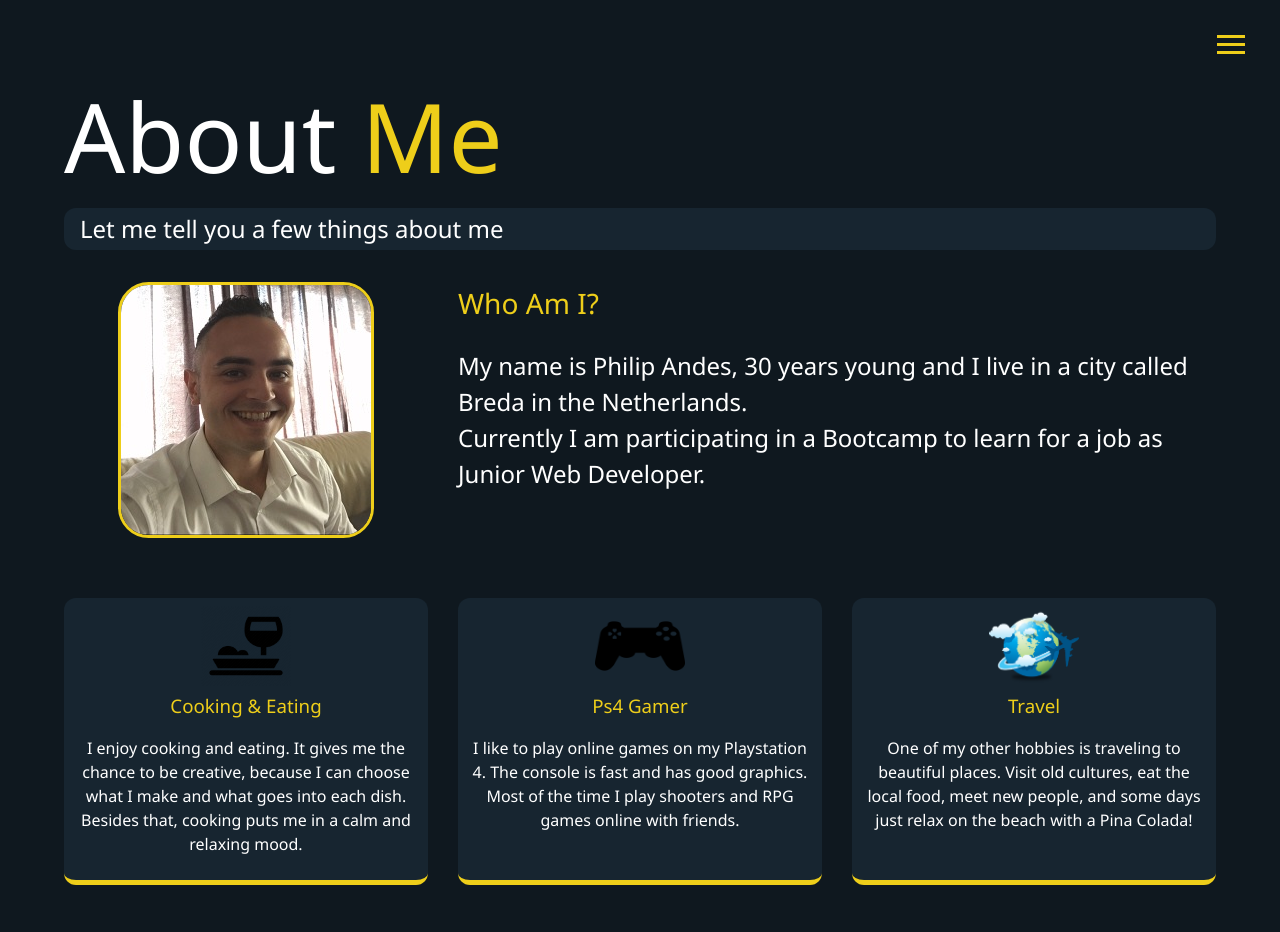
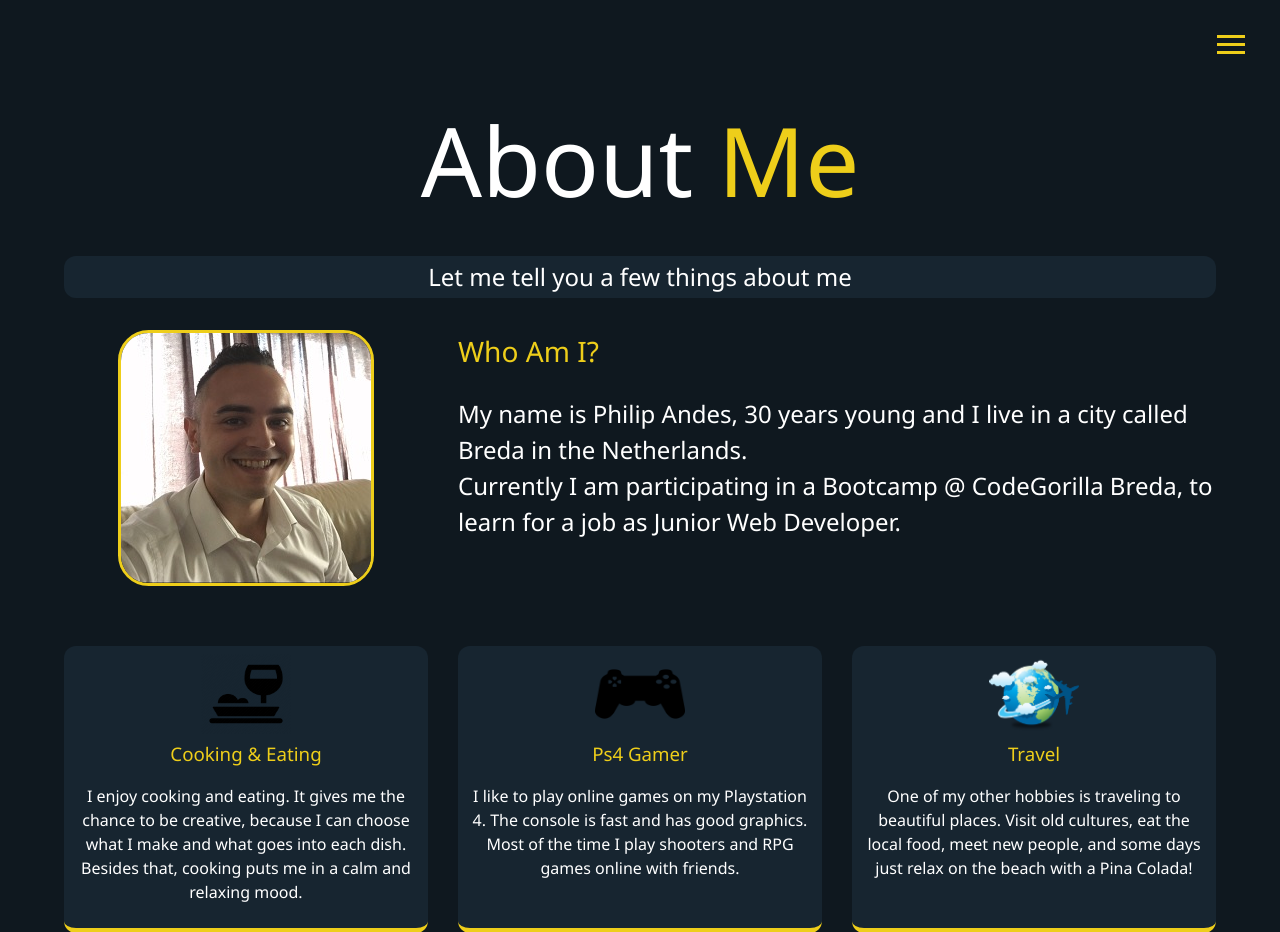
Before and after one commit to PhilipAndes/Portfolio_clean, a PHP site: page /about.html in a window 1280 px wide. Shown: the top 932 px of the page. Run offline with PHP 8.4, Linux system fonts and the light colour scheme; some libraries are stand-ins or nearby versions.

Commit message:
headers to center

```diff
--- a/about.html
+++ b/about.html
@@ -65,7 +65,7 @@
             <div class="bio">
                 <h3 class="text-secondary">Who Am I?</h3>
                 <p>My name is Philip Andes, 30 years young and I live in a city called Breda in the Netherlands.<br />
-                    Currently I am participating in a Bootcamp to learn for a job as Junior Web Developer.</p>
+                    Currently I am participating in a Bootcamp @ CodeGorilla Breda, to learn for a job as Junior Web Developer.</p>
             </div>
         </div>
 <!-- About page boxes ------------------------------->
--- a/css/main.css
+++ b/css/main.css
@@ -299,9 +299,16 @@ main#home h1 {
 }
 
 /* ABOUT PAGE //////////////////////////*/
+#about > h1 {
+  text-align: center;
+  line-height: 2;
+}
+
 #about > h2 {
   background: #172530;
-  border-radius: 12px; }
+  border-radius: 12px;
+  text-align: center;
+}
 
 .about-info {
   display: grid;
@@ -360,6 +367,7 @@ main#home h1 {
 /* projects page ////////////////////////////////////*/
 #my-project > h1 {
   text-align: center;
+  line-height: 2;
 }
 
 #my-project > h2 {
@@ -463,6 +471,7 @@ div.projects {
 /* Contact Page /////////////////////////////////////*/
 #contact > h1 {
   text-align: center;
+  line-height: 2;
 }
 
 #contact > h2 {
```
